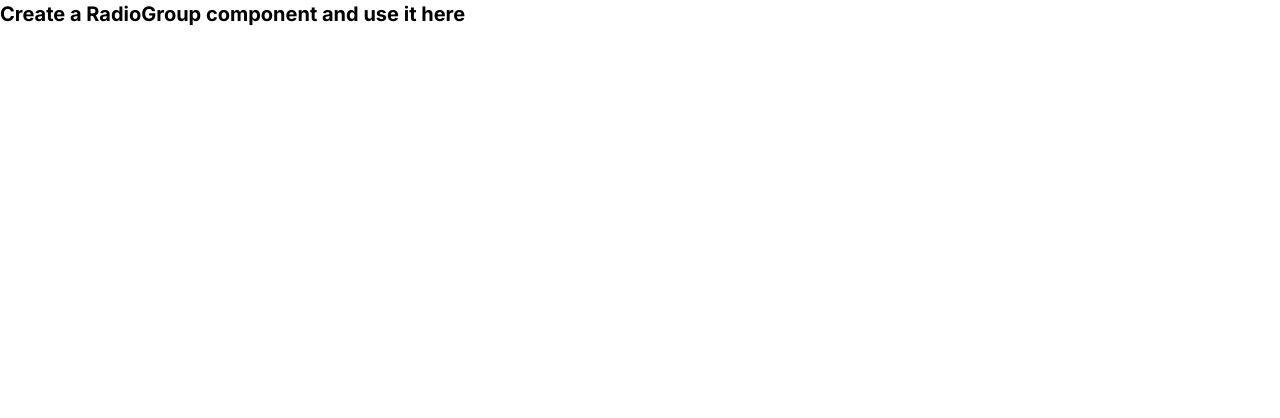
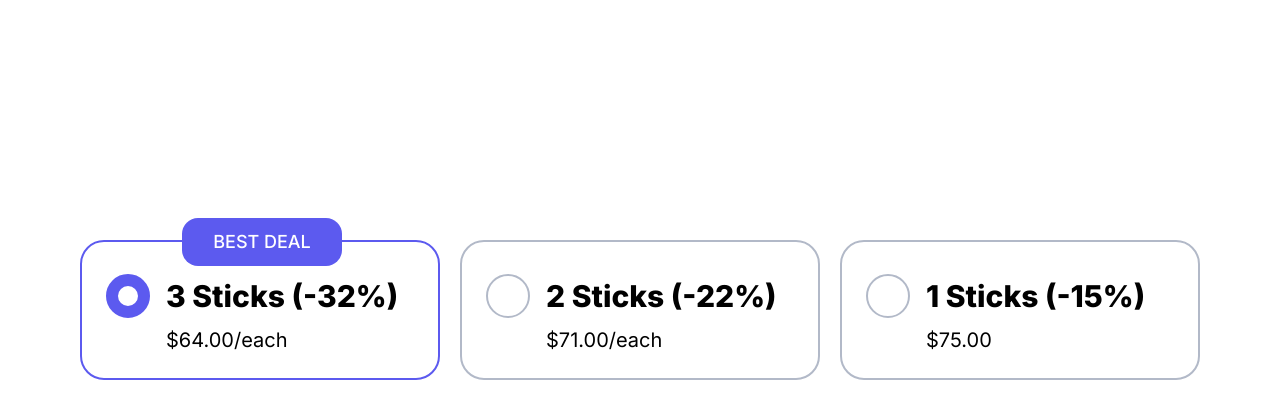
Before and after one commit to zain-adtracktiv/frontend-test, a Next.js app: page / in a window 1280 px wide. Shown: the top 418 px of the page. Built offline with nearby package versions, Linux system fonts and the light colour scheme.

Commit message:
added the radiogroup component

```diff
--- a/app/page.tsx
+++ b/app/page.tsx
@@ -1,7 +1,27 @@
+import RadioGroup from "@/components/RadioGroup";
+import { IRadioProps } from "@/components/Radio";
+
+const radioGroupData: IRadioProps[] = [
+  {
+    label: "3 Sticks (-32%)",
+    description: "$64.00/each"
+  },
+  {
+    label: "2 Sticks (-22%)",
+    description: "$71.00/each"
+  },
+  {
+    label: "1 Sticks (-15%)",
+    description: "$75.00"
+  },
+]
+
 export default function Home() {
   return (
-    <div className="text-xl font-bold">
-      Create a RadioGroup component and use it here
-    </div>
+    <>
+      <div className="mt-60 w-full flex items-center justify-center">
+        <RadioGroup items={radioGroupData} />
+      </div>
+    </>
   );
 }
--- /dev/null
+++ b/components/Radio.tsx
@@ -0,0 +1,43 @@
+'use client'
+
+import { useState } from "react";
+
+export interface IRadioProps {
+    label: string;
+    description: string;
+    selected?: boolean;
+    index?: number;
+    handleSelect?: (index: number) => void
+}
+
+const Radio = ({label, description, selected, handleSelect, index}: IRadioProps) => {
+
+    const handleOnClick = () => {
+        if(handleSelect) {
+            handleSelect(index as number)
+        }
+    }
+
+    return (
+        <>
+            <div className={`border-2 p-6 relative rounded-3xl ${selected ? 'border-primary': 'border-secondary'} w-90 h-35`}>
+                {selected && <div className="absolute flex -top-6 left-25 h-12 w-40 bg-primary rounded-2xl font-medium text-lg">
+                    <span className="m-auto text-white">
+                        BEST DEAL
+                    </span>
+                </div>}
+                <div className="mt-2 ">
+                    <div className="flex gap-x-4">
+                        <div onClick={handleOnClick} className={`${selected ? 'border-12 border-primary' : 'border-2 border-secondary'} cursor-pointer rounded-full w-11 h-11`}></div>
+                        <div>
+                            <div className="mt-1 text-3xl font-extrabold">{label}</div>
+                            <div className="mt-3 text-xl">{description}</div>
+                        </div>
+                    </div>
+                </div>
+            </div>
+        </>
+    )
+}
+
+export default Radio
--- /dev/null
+++ b/components/RadioGroup.tsx
@@ -0,0 +1,28 @@
+
+'use client'
+
+import { useCallback, useState } from "react";
+import Radio from "./Radio"
+import { IRadioProps } from "./Radio"
+
+export interface IRadioGroup {
+    items: IRadioProps[];
+}
+
+const RadioGroup = ({items}: IRadioGroup) => {
+    const [selectedIndex, setSelectedIndex] = useState<number>(0)
+
+    const handleSelect = useCallback((index: number) => {
+        setSelectedIndex(index)
+    }, [setSelectedIndex])
+
+    return (
+        <>
+            <div className="flex gap-5">
+                {items.map((item, index) => (<Radio label={item.label} description={item.description} selected={selectedIndex == index} index={index} handleSelect={handleSelect} />))}
+            </div>
+        </>
+    )
+}
+
+export default RadioGroup
--- a/tailwind.config.ts
+++ b/tailwind.config.ts
@@ -6,7 +6,22 @@ const config: Config = {
     "./components/**/*.{js,ts,jsx,tsx,mdx}",
     "./app/**/*.{js,ts,jsx,tsx,mdx}",
   ],
-  theme: {},
+  theme: {
+    extend: {
+      colors: {
+        'primary': '#5C5AEF',
+        'secondary': '#B2B9C8'
+      },
+      spacing: {
+        25: '6.25rem', // 100px
+        35: '8.75rem', // 140px
+        90: '22.5rem' // 360px
+      },
+      borderWidth: {
+        12: '12px'
+      }
+    }
+  },
   plugins: [],
 };
 export default config;
```
